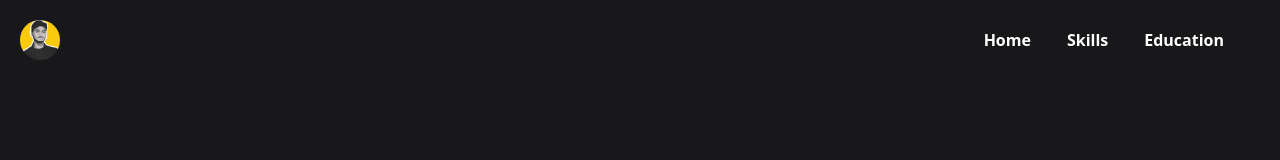
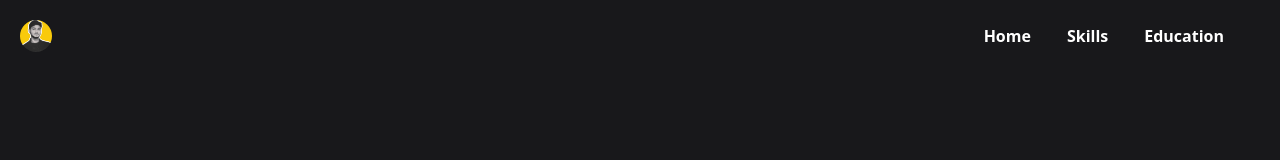
Before and after one commit to RiteshDev99/Portfolio, a React (Vite) app: page / in a window 1280 px wide. Shown: the top 160 px of the page. Built offline with nearby package versions, Linux system fonts and the light colour scheme.

Commit message:
logoSize fiexd

```diff
--- a/src/components/navbar.tsx
+++ b/src/components/navbar.tsx
@@ -8,7 +8,9 @@ interface NavbarProps {
 const Navbar = ({ onHomeClick, onSkillsClick, onEducationClick, ...props }: NavbarProps) => {
     return (
         <div className="flex justify-between p-5 text-white absolute min-w-[100%]">
-            <img  src="public/pic.jpeg" className="h-10 w-10 rounded-full"/>
+            <span className="h-8 w-8 overflow-hidden">
+                <img src="public/pic.jpeg" className="h-full w-full rounded-full "/>
+            </span>
             <div className="flex gap-9 px-9 nav-elements ">
                 <button {...props} onClick={onHomeClick} className="hover:text-blue-500 font-bold">Home</button>
                 <button {...props} onClick={onSkillsClick} className="hover:text-blue-500 font-bold">Skills</button>
```
